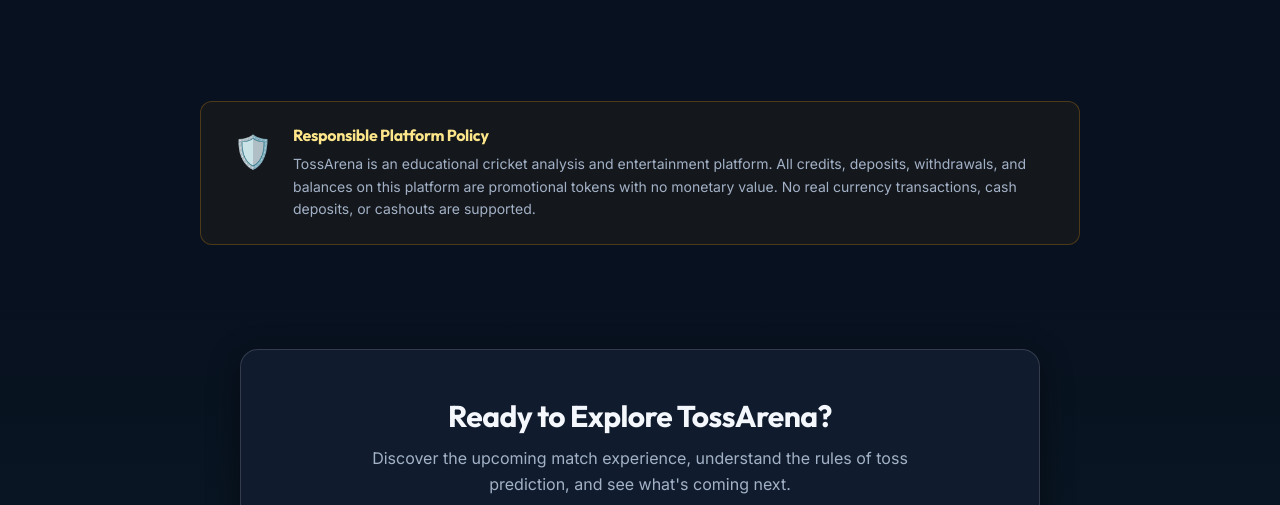
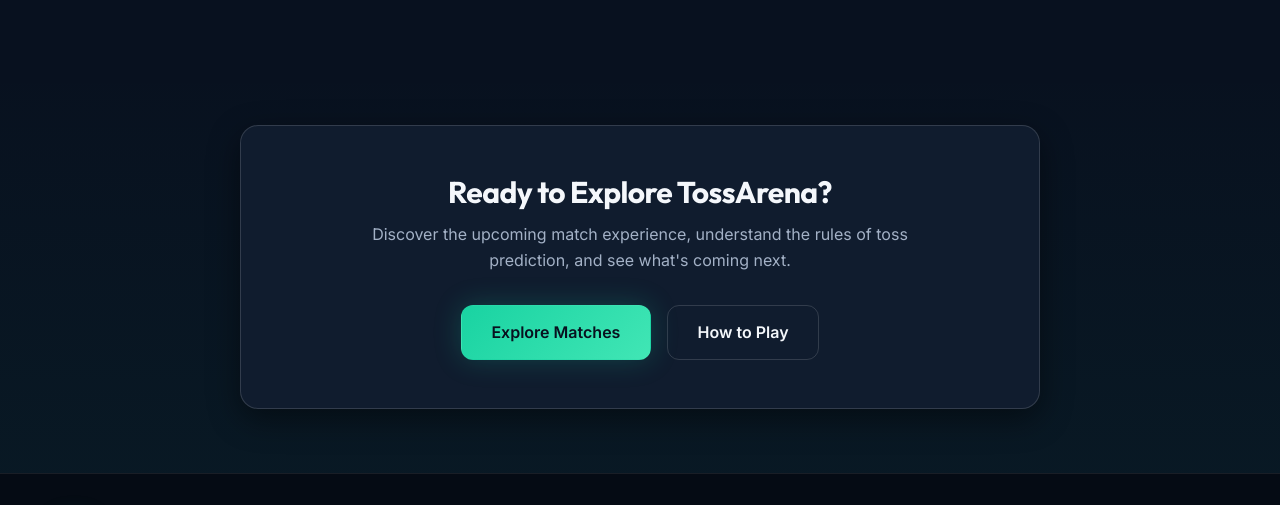
Before and after one commit to Mohit95482403/toss-site, a plain HTML site: page frontend/index.html in a window 1280 px wide. Shown: the part 2842-3347 px from the top of the page. Drawn offline with Linux system fonts and the light colour scheme; no server answers.

Commit message:
refactor(landing): remove responsible policy banner from landing page

```diff
--- a/frontend/index.html
+++ b/frontend/index.html
@@ -274,21 +274,6 @@
       </div>
     </section>
 
-    <!-- Responsible Experience (Section G) -->
-    <section class="responsible-section" id="responsibleSection">
-      <div class="container">
-        <div class="responsible-panel">
-          <div class="responsible-icon">🛡️</div>
-          <div class="responsible-content">
-            <h4>Responsible Platform Policy</h4>
-            <p>
-              TossArena is an educational cricket analysis and entertainment platform. All credits, deposits, withdrawals, and balances on this platform are promotional tokens with no monetary value. No real currency transactions, cash deposits, or cashouts are supported.
-            </p>
-          </div>
-        </div>
-      </div>
-    </section>
-
     <!-- Final CTA Section (Section H) -->
     <section class="cta-section" id="ctaSection">
       <div class="container">
```
